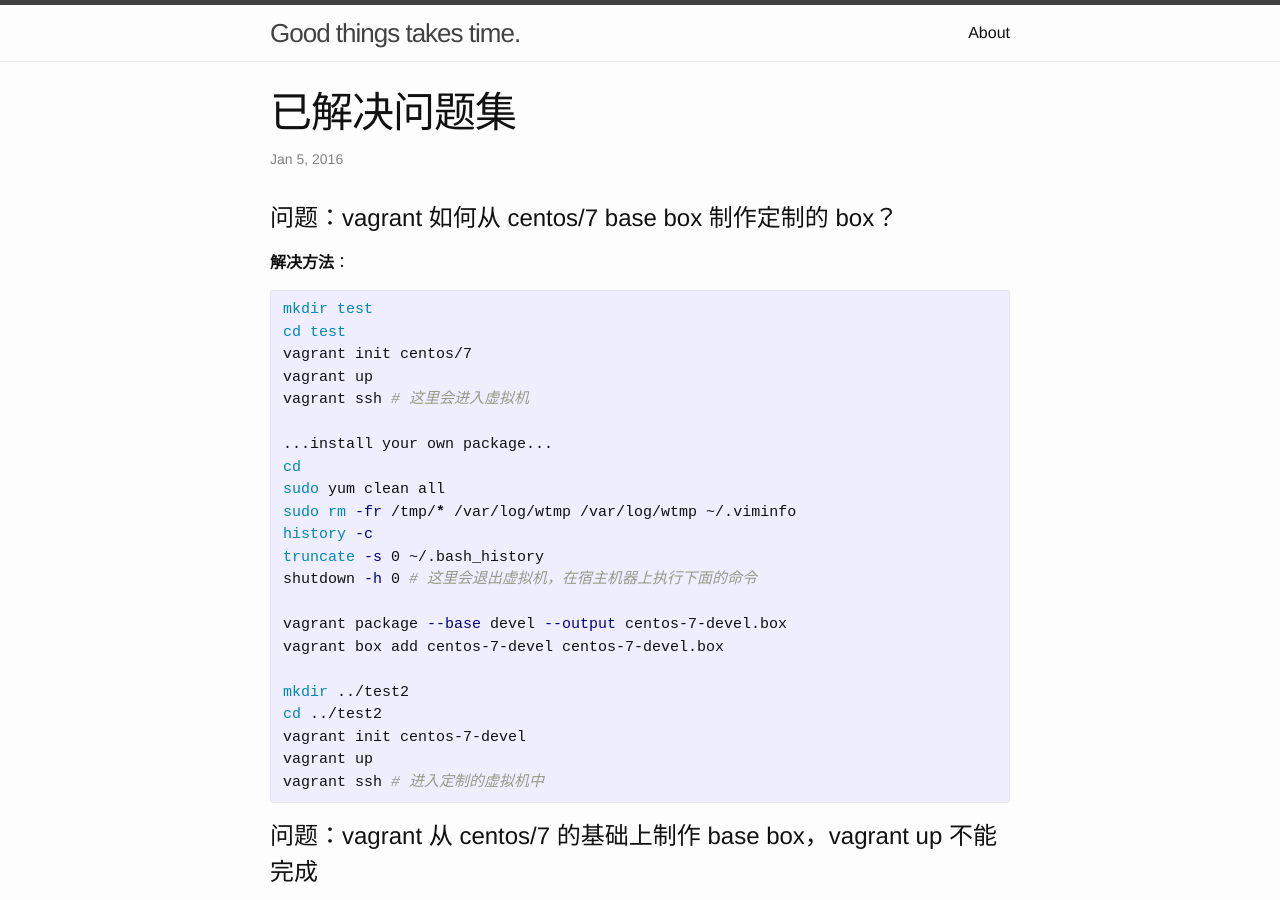
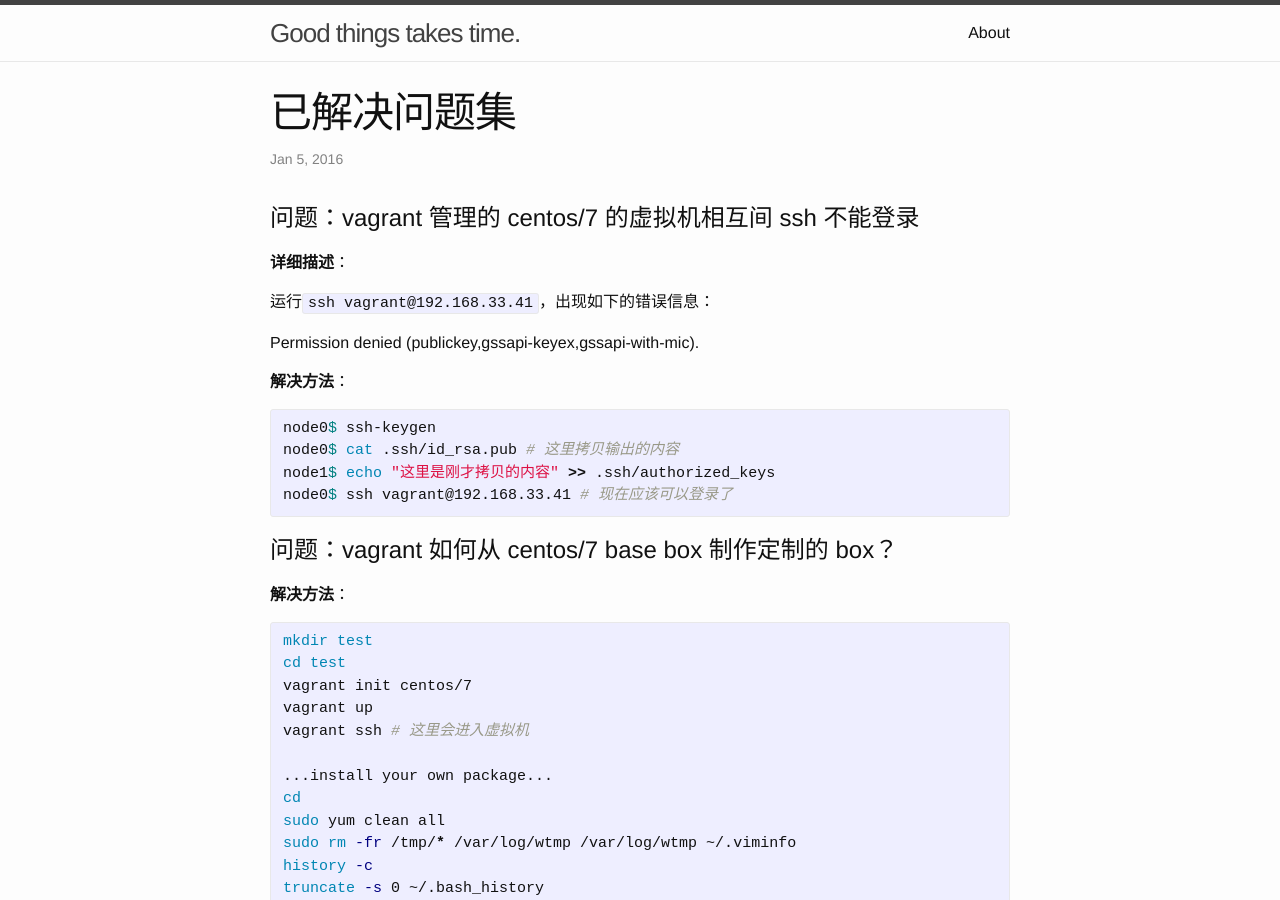
Before and after one commit to mofaph/mofaph.github.io, a Jekyll site: the page built from _posts/2016-01-05-problem-solved.md, in a window 1280 px wide and 900 px high. Built offline with Jekyll 4.4.1, drawn with Linux system fonts in a browser that asks for light colours; Markdown is read by kramdown in place of the engine named in the settings.

Commit message:
problem-solved: 解决 centos/7 box 虚拟机之间不能进行 ssh 登录的问题

```diff
--- a/_posts/2016-01-05-problem-solved.md
+++ b/_posts/2016-01-05-problem-solved.md
@@ -2,6 +2,23 @@
 title: 已解决问题集
 layout: post
 ---
+
+# 问题：vagrant 管理的 centos/7 的虚拟机相互间 ssh 不能登录
+
+**详细描述**：
+
+运行`ssh vagrant@192.168.33.41`，出现如下的错误信息：
+
+Permission denied (publickey,gssapi-keyex,gssapi-with-mic).
+
+**解决方法**：
+
+{%highlight Bash%}
+node0$ ssh-keygen
+node0$ cat .ssh/id_rsa.pub # 这里拷贝输出的内容
+node1$ echo "这里是刚才拷贝的内容" >> .ssh/authorized_keys
+node0$ ssh vagrant@192.168.33.41 # 现在应该可以登录了
+{%endhighlight%}
 
 # 问题：vagrant 如何从 centos/7 base box 制作定制的 box？
 
```
